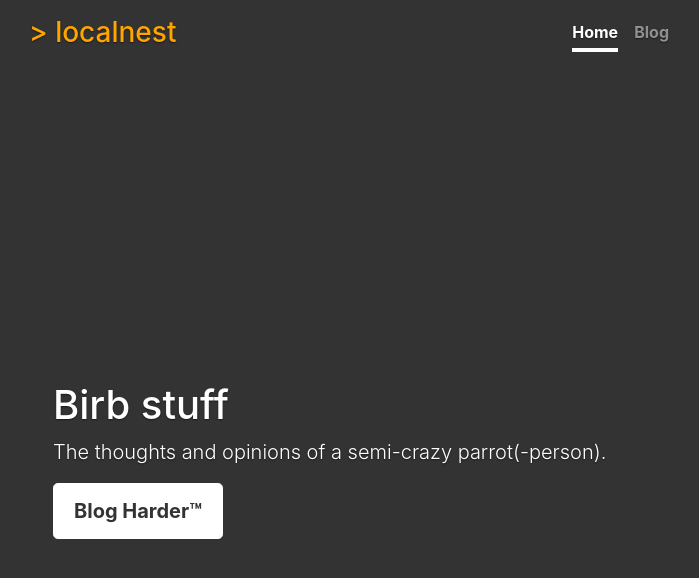
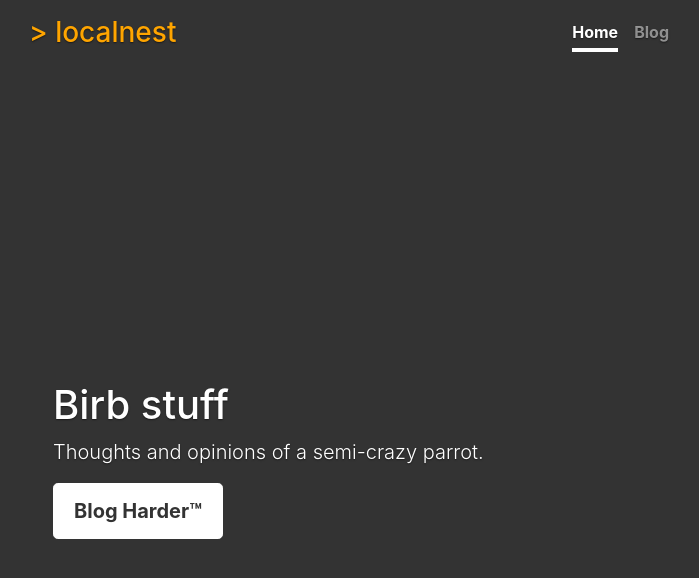
Before and after one commit to HeckerBirb/HeckerBirb.github.io, a Jekyll site: the page built from index.html, in a window 1280 px wide. Shown: the top 578 px of the page, without its empty margins (291-990 px from the left). Built offline with Jekyll 4.4.1, drawn with Linux system fonts in a browser that asks for light colours.

Commit message:
Update index.html

```diff
--- a/index.html
+++ b/index.html
@@ -4,7 +4,7 @@ title: Home - birb@localnest
 ---
 <main role="main" class="inner cover">
     <h1 class="cover-heading">Birb stuff</h1>
-    <p class="lead">The thoughts and opinions of a semi-crazy parrot(-person).</p>
+    <p class="lead">Thoughts and opinions of a semi-crazy parrot.</p>
     <p class="lead">
         <a href="/blog.html" class="btn btn-lg btn-secondary">Blog Harder™</a>
     </p>
```
